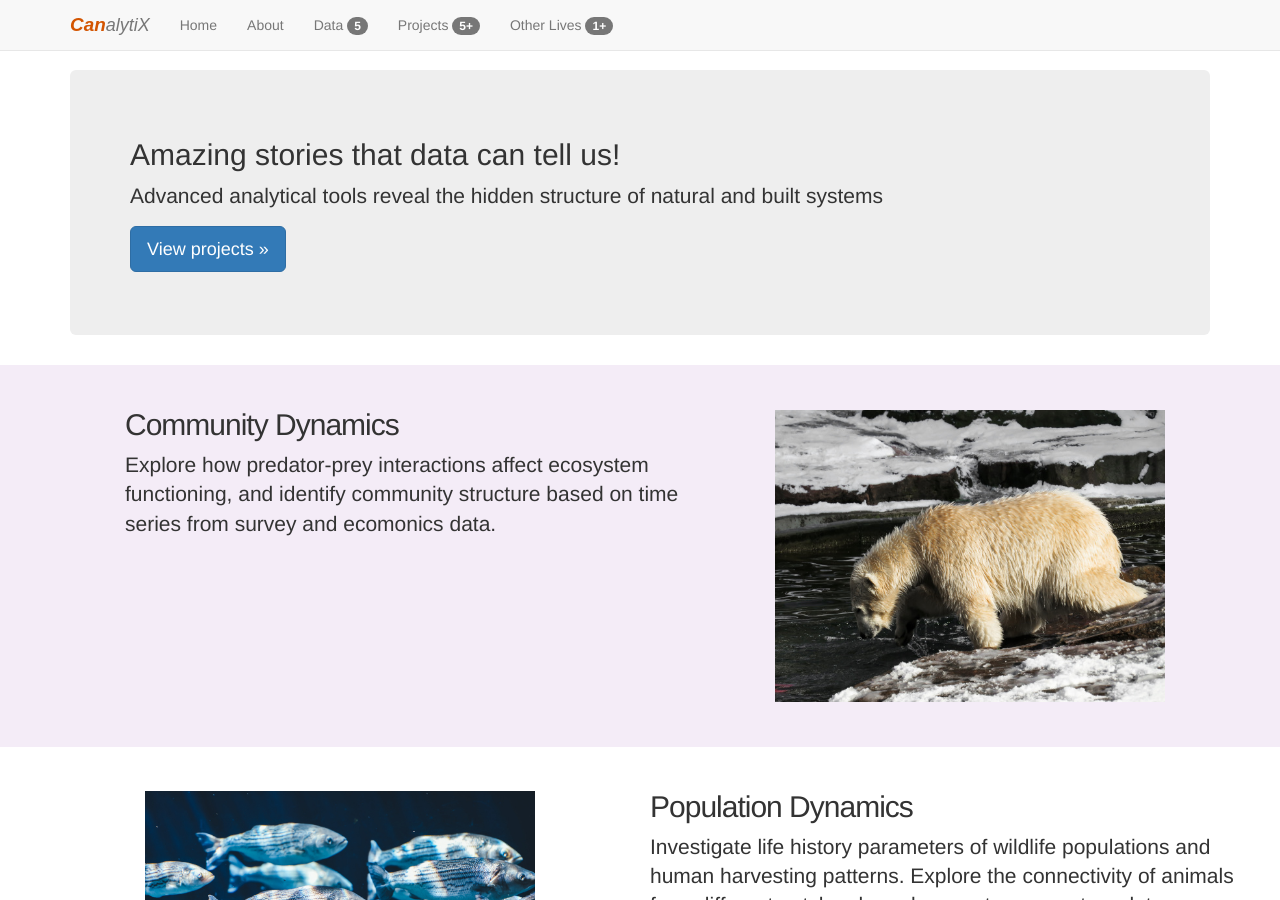
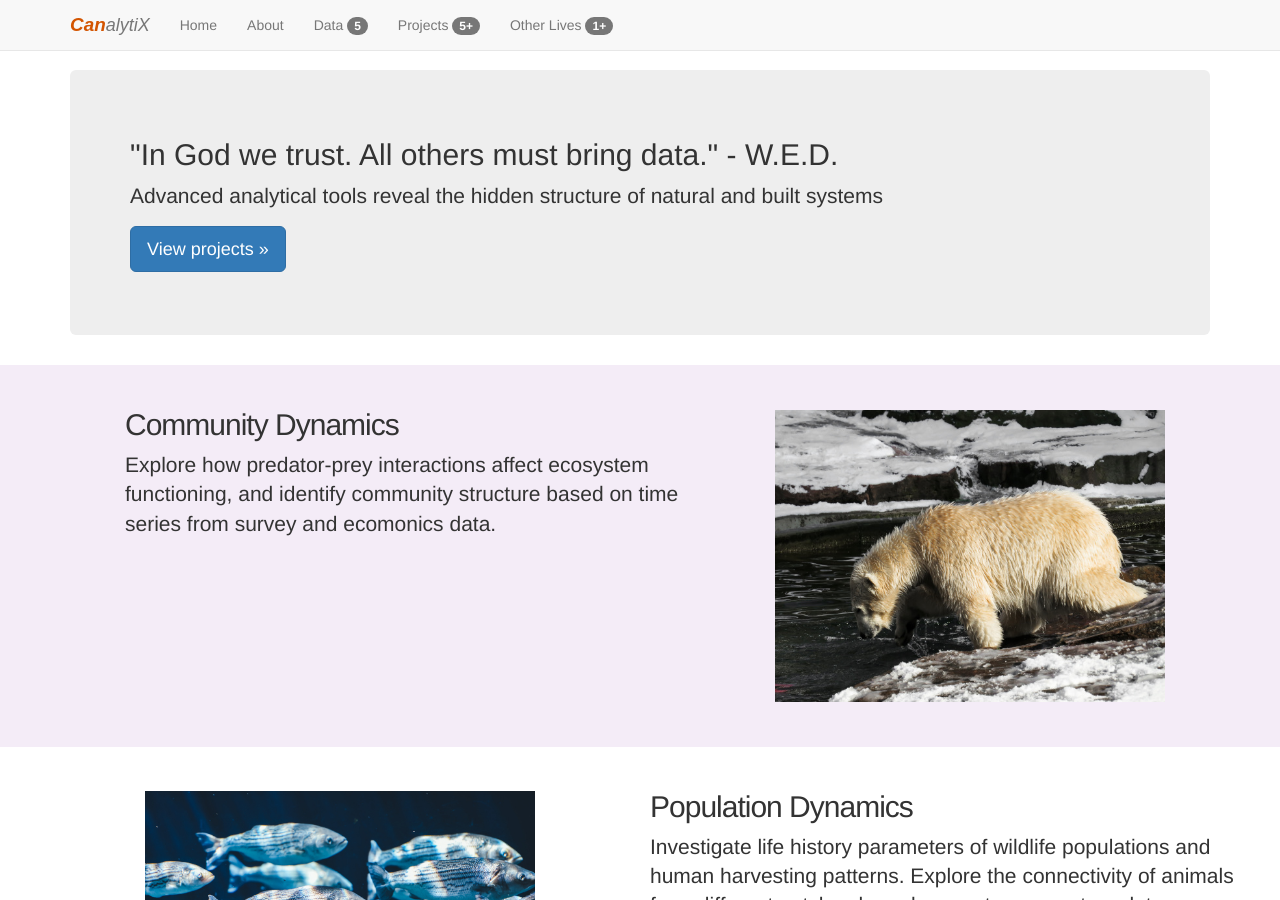
Before and after one commit to HVoltBb/HVoltBb.github.io, a Jekyll site: the page built from index.html, in a window 1280 px wide and 900 px high. Built offline with Jekyll 4.4.1, drawn with Linux system fonts in a browser that asks for light colours; comment, search, counter and statistics services are not loaded.

Commit message:
added quote

```diff
--- a/index.html
+++ b/index.html
@@ -5,7 +5,7 @@ describe: true
 description: Advanced tools, data and blog posts on the analysis of natural and built systems
 ---
 <div class="jumbotron">
-<h2>Amazing stories that data can tell us!</h2>
+<h2>"In God we trust. All others must bring data." - W.E.D.</h2>
 <p>Advanced analytical tools reveal the hidden structure of natural and built systems </p>
 <p>
           <a class="btn btn-lg btn-primary" href="/projects" role="button">View projects &raquo;</a>
```
